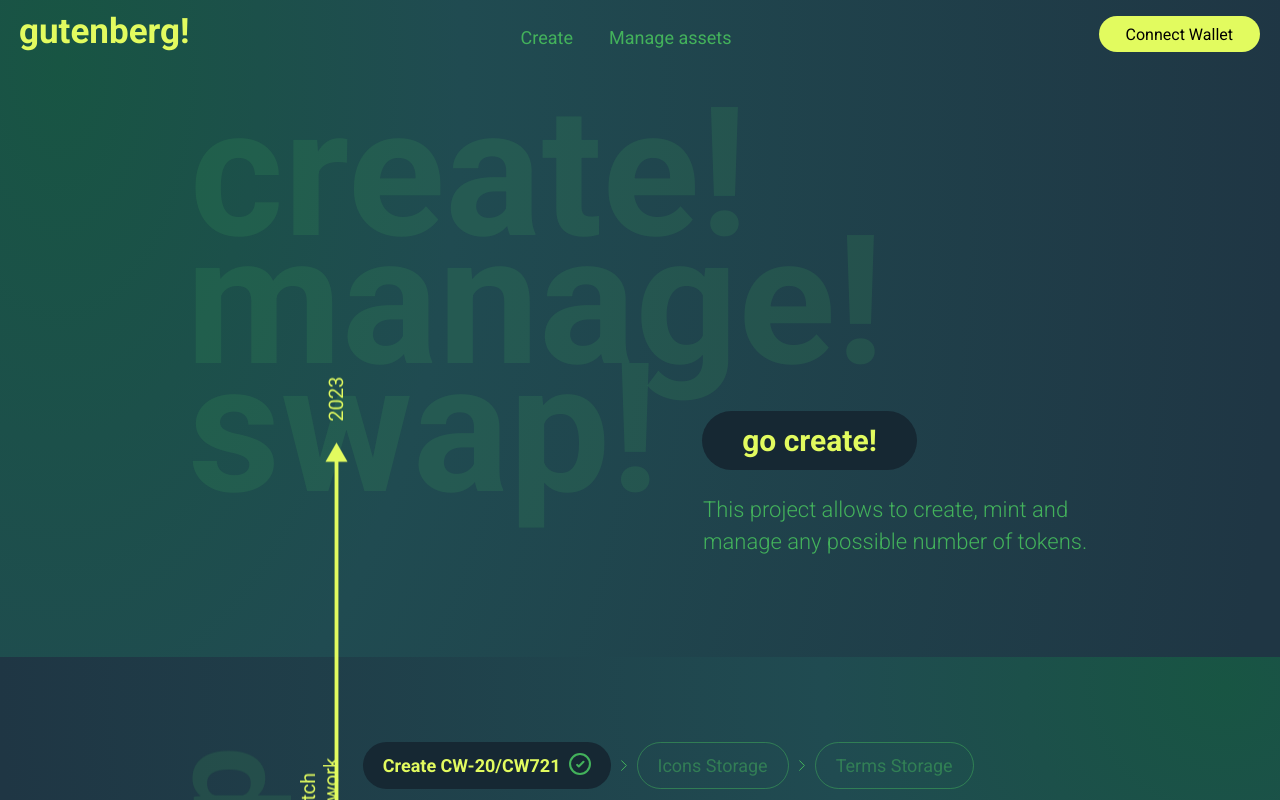
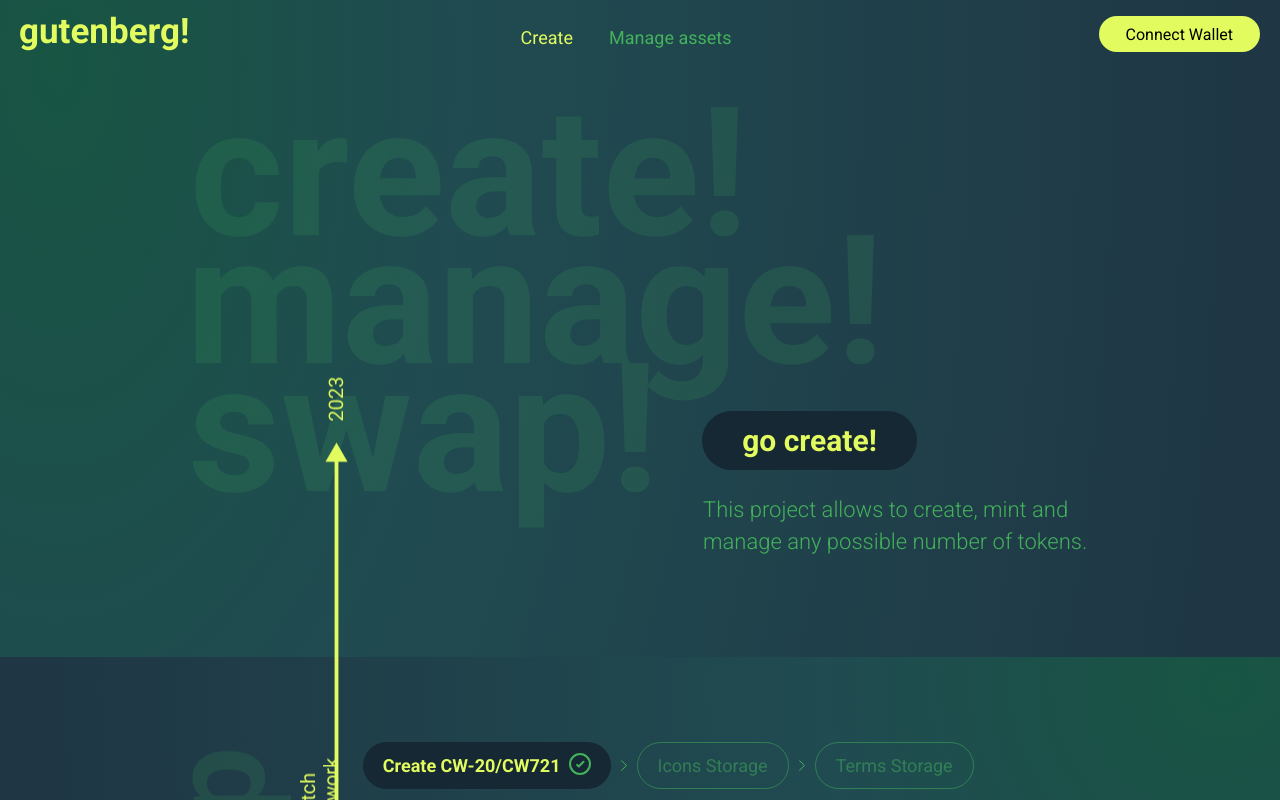
Before and after one commit to diekuche/gutenberg, a React (Create React App) app: page / in a window 1280 px wide. In both pictures the pointer is over the link "Create". Shown: the top 800 px of the page. Built offline with nearby package versions, Linux system fonts and the light colour scheme.

Commit message:
inputHover

```diff
--- a/src/components/HeaderSpoiler/index.module.css
+++ b/src/components/HeaderSpoiler/index.module.css
@@ -77,3 +77,6 @@
   color: #43b25b;
   text-decoration: none;
 }
+.lin:hover {
+  color: #e2fb5f;
+}
```
